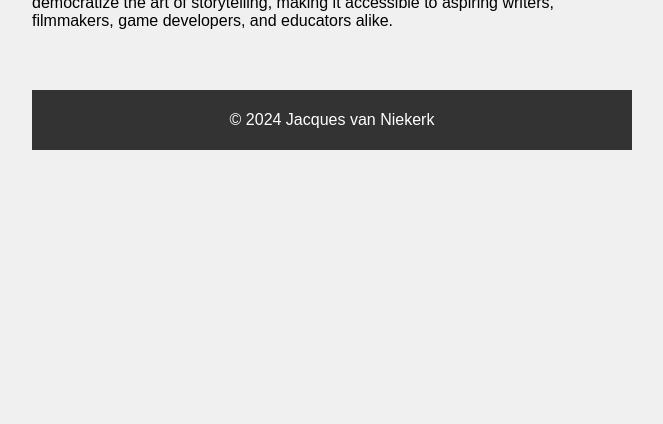
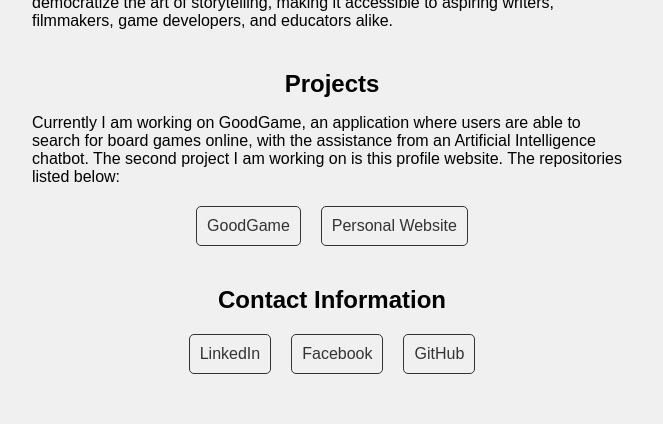
Before and after one commit to vnjacques00/Personal-Website, a React (Create React App) app: page / in a window 1280 px wide. Shown: the part 645-1069 px from the top of the page, without its empty margins (308-971 px from the left). Before the commit the page ends 815 px from the top, so only its background shows below. Built offline with nearby package versions, Linux system fonts and the light colour scheme.

Commit message:
Issue 3 & Issue 5; added three sections to index; added hyperlinks to contact information and GitHub projects

```diff
--- a/src/App.js
+++ b/src/App.js
@@ -5,9 +5,15 @@ function App() {
         <h1>Hi there, I'm Jacques van Niekerk</h1>
         <nav>
           <ul>
-            <li><a href="#about">About Me</a></li>
-            <li><a href="#projects">Projects</a></li>
-            <li><a href="#contact">Contact</a></li>
+            <li>
+              <a href="#about">About Me</a>
+            </li>
+            <li>
+              <a href="#projects">Projects</a>
+            </li>
+            <li>
+              <a href="#contact">Contact</a>
+            </li>
           </ul>
         </nav>
       </header>
@@ -15,25 +21,64 @@ function App() {
         <section id="about">
           <h2>About Me</h2>
           <div className="profile-picture">
-          <img src="profile-picture.jpg" alt="Jacques' Profile Picture" />
+            <img src="profile-picture.jpg" alt="Jacques' Profile" />
           </div>
-          <p>I'm a student at Langara College who is currently enrolled in the Computer Science Transfer Program.
-            I have a deep-rooted passion for storytelling and have always been captivated by the power of narrative to inspire, educate, and connect people from diverse backgrounds.
-            This fascination has led me to pursue a dual path of studying computer science and honing my storytelling craft.</p>
+          <p>
+            I'm a student at Langara College who is currently enrolled in the
+            Computer Science Transfer Program. I have a deep-rooted passion for
+            storytelling and have always been captivated by the power of
+            narrative to inspire, educate, and connect people from diverse
+            backgrounds. This fascination has led me to pursue a dual path of
+            studying computer science and honing my storytelling craft.
+          </p>
 
-          <p>Driven by a desire to merge my two passions, I am is on a mission to develop cutting-edge software and tools that
-            empower individuals to enhance their storytelling skills. Through innovative technologies such as artificial intelligence,
-            natural language processing, and interactive multimedia platforms, I aim to democratize the art of storytelling,
-            making it accessible to aspiring writers, filmmakers, game developers, and educators alike.</p>
-       </section>
-        {/* <section id="projects">
+          <p>
+            Driven by a desire to merge my two passions, I am is on a mission to
+            develop cutting-edge software and tools that empower individuals to
+            enhance their storytelling skills. Through innovative technologies
+            such as artificial intelligence, natural language processing, and
+            interactive multimedia platforms, I aim to democratize the art of
+            storytelling, making it accessible to aspiring writers, filmmakers,
+            game developers, and educators alike.
+          </p>
+        </section>
+        <section id="projects">
           <h2>Projects</h2>
-          <p>Here you can showcase some of your projects or works.</p>
+          <p>Currently I am working on GoodGame, an application where users are able to
+          search for board games online, with the assistance from an Artificial Intelligence
+          chatbot. The second project I am working on is this profile website. The repositories
+          listed below:</p>
+          <div className="project-links">
+            <a href="https://github.com/vnjacques00/GoodGame" target="_blank" rel="noopener noreferrer">GoodGame</a>
+            <a href="https://github.com/vnjacques00/personal-website" target="_blank" rel="noopener noreferrer">Personal Website</a>
+          </div>
         </section>
         <section id="contact">
-          <h2>Contact</h2>
-          <p>You can put your contact information or a contact form here.</p>
-        </section> */}
+          <h2>Contact Information</h2>
+          <div className="social-links">
+            <a
+              href="https://www.linkedin.com/in/j-van-niekerk/"
+              target="_blank"
+              rel="noopener noreferrer"
+            >
+              LinkedIn
+            </a>
+            <a
+              href="https://www.facebook.com/jcqsvnnkrk/"
+              target="_blank"
+              rel="noopener noreferrer"
+            >
+              Facebook
+            </a>
+            <a
+              href="https://github.com/vnjacques00"
+              target="_blank"
+              rel="noopener noreferrer"
+            >
+              GitHub
+            </a>
+          </div>
+        </section>
       </main>
       <footer>
         <p>&copy; 2024 Jacques van Niekerk</p>
--- a/src/index.css
+++ b/src/index.css
@@ -63,3 +63,43 @@ h2 {
   border-radius: 50%;
   max-width: 250px;
 }
+
+.social-links {
+  text-align: center;
+  margin-top: 20px;
+}
+
+.social-links a {
+  display: inline-block;
+  margin: 0 10px;
+  padding: 10px;
+  text-decoration: none;
+  color: #333;
+  border: 1px solid #333;
+  border-radius: 5px;
+}
+
+.social-links a:hover {
+  background-color: #333;
+  color: #fff;
+}
+
+.project-links {
+  text-align: center;
+  margin-top: 20px;
+}
+
+.project-links a {
+  display: inline-block;
+  margin: 0 10px;
+  padding: 10px;
+  text-decoration: none;
+  color: #333;
+  border: 1px solid #333;
+  border-radius: 5px;
+}
+
+.project-links a:hover {
+  background-color: #333;
+  color: #fff;
+}
```
Also changed, not shown: src/index.js (line endings or trailing spaces).
